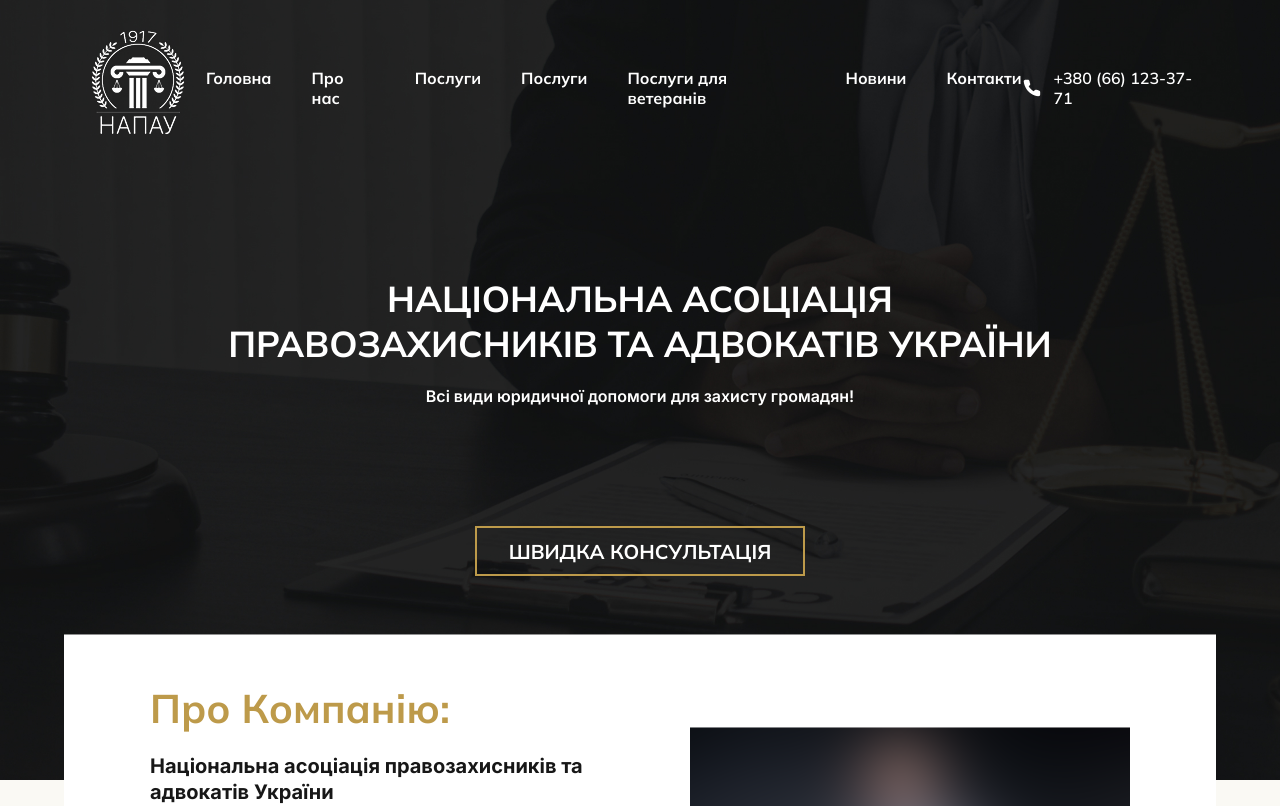
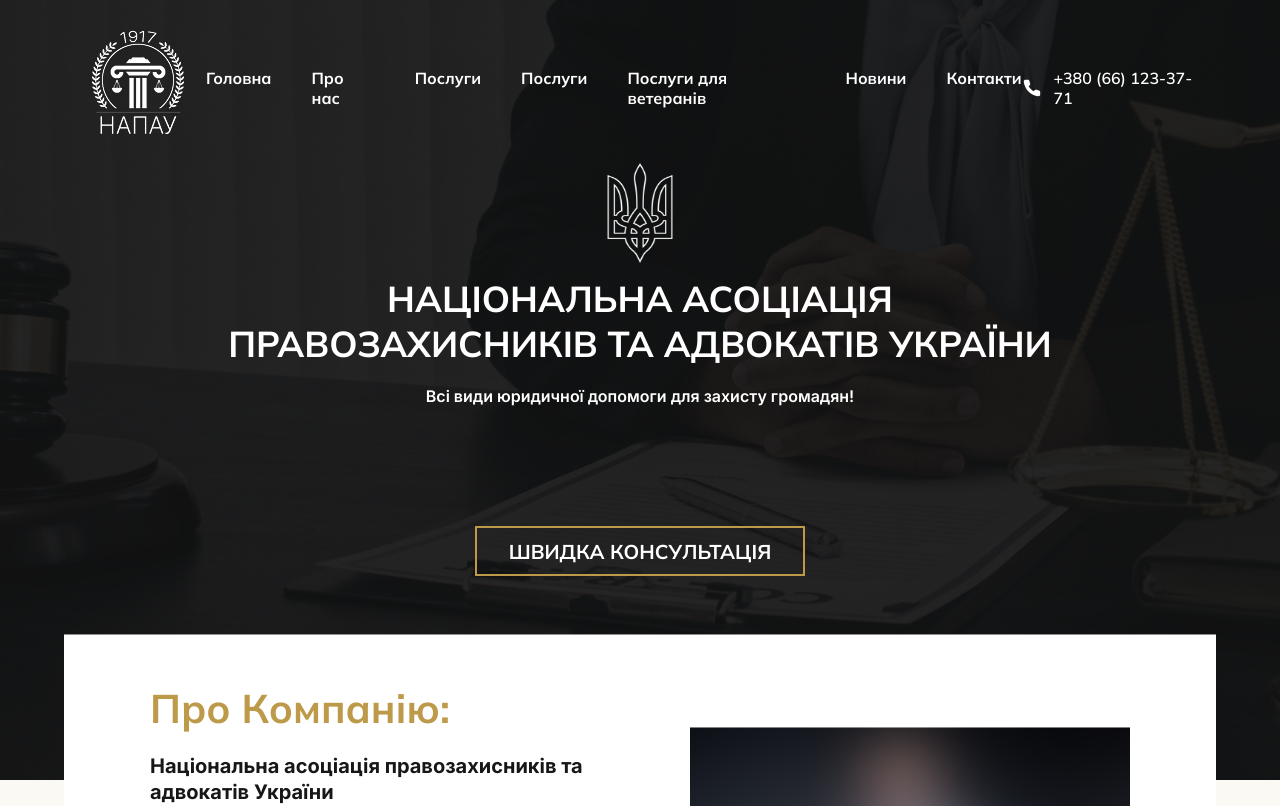
Before and after one commit to IrinaSkrytska/law-firm, a Next.js app: page / in a window 1280 px wide. Shown: the top 806 px of the page. Built offline with nearby package versions, Linux system fonts and the light colour scheme.

Commit message:
adds coat of arms

```diff
--- a/src/app/components/Hero/Hero.jsx
+++ b/src/app/components/Hero/Hero.jsx
@@ -5,11 +5,18 @@ import css from "./Hero.module.css";
 import Logo from "../../images/Logo.png";
 import Phone from "@/app/images/icons/Phone";
 import Header from "../Header/Header";
+import CoatOfArms from "../../images/CoatOfArms.png";
 
 export default function Hero() {
   return (
     <section className={css.heroSection}>
       <Header />
+      <Image
+        className={css.coatOfArmsIcon}
+        width={66}
+        height={100}
+        src={CoatOfArms}
+      />
       <div className={css.heroThumb}>
         <p className={css.heroTitle}>
           національна асоціація правозахисників та адвокатів україни
--- a/src/app/components/Hero/Hero.module.css
+++ b/src/app/components/Hero/Hero.module.css
@@ -6,7 +6,12 @@
   background-size: cover;
   padding-bottom: 100px;
 }
-
+.coatOfArmsIcon {
+  position: absolute;
+  top: 24%;
+  left: 50%;
+  transform: translate(-50%, -24%);
+}
 .heroTitle {
   max-width: 882px;
   display: block;
```
Also changed, not shown: src/app/images/CoatOfArms.png (added), 1 other file (tests, documents, lock files or other folders).
